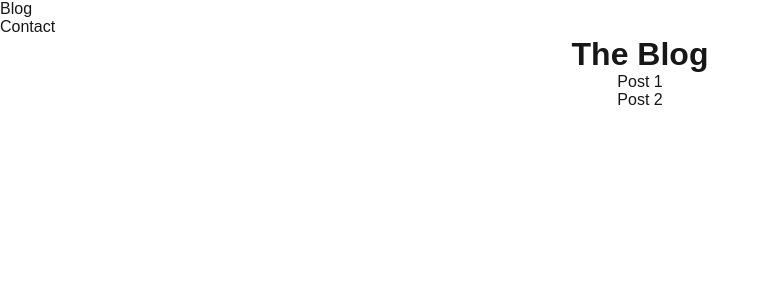
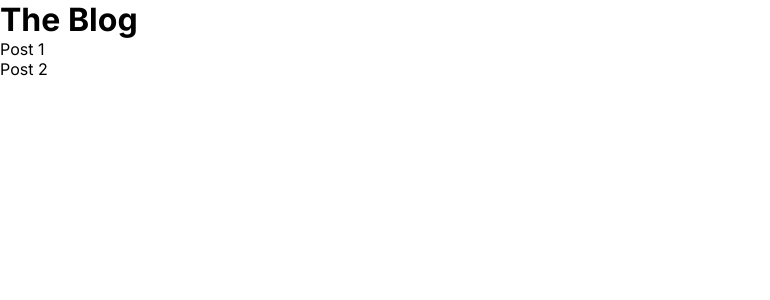
Before and after one commit to Nakatomi881/kingsofmontony, a Next.js app: page /blog in a window 1280 px wide. Shown: the top 300 px of the page, without its empty margins (0-770 px from the left). Built offline with nearby package versions, Linux system fonts and the light colour scheme.

Commit message:
updating content failing test

```diff
--- a/src/app/globals.css
+++ b/src/app/globals.css
@@ -1,41 +1,40 @@
-:root {
-  --background: #ffffff;
-  --foreground: #171717;
+:root{
+  --bg:white,
+  --textColor:black,
+  --softBg:#f0f0f0;
+  --softTextColor:#626262
 }
 
-@media (prefers-color-scheme: dark) {
-  :root {
-    --background: #0a0a0a;
-    --foreground: #ededed;
-  }
-}
-main{
-  text-align: center;
+*{
+  padding: 0;
+  margin: 0;
+  box-sizing: border-box;
 }
 
-html,
-body {
+
+body{
   max-width: 100vw;
   overflow-x: hidden;
 }
 
-body {
-  color: var(--foreground);
-  background: var(--background);
-  font-family: Arial, Helvetica, sans-serif;
-  -webkit-font-smoothing: antialiased;
-  -moz-osx-font-smoothing: grayscale;
+a{
+  color: inherit;
+  text-decoration: none;
 }
 
-* {
-  box-sizing: border-box;
-  padding: 0;
-  margin: 0;
+.container{
+  min-height: 100vh;
+  background-color: var(--bg);
+  color: var(--textColor);
 }
 
-a {
-  color: inherit;
-  text-decoration: none;
+.wrapper{
+  max-width: 1536px;
+  margin-left: auto;
+  margin-right: auto;
+  background-color: blue;
+  padding-left: 80px;
+  padding-right: 80px;
 }
 
 @media (prefers-color-scheme: dark) {
@@ -43,3 +42,37 @@ a {
     color-scheme: dark;
   }
 }
+
+@media screen and (max-width:1536px) {
+  .wrapper{
+    max-width: 1336px;
+  }
+}
+
+@media screen and (max-width:1280px) {
+  .wrapper{
+    max-width: 1024px;
+  }
+}
+
+@media screen and (max-width:1024px) {
+  .wrapper{
+    max-width: 768px;
+    padding-left: 40px;
+    padding-right: 40px;
+  }
+}
+
+@media screen and (max-width:768px) {
+  .wrapper{
+    max-width: 640px;
+
+  }
+}
+
+@media screen and (max-width:640px) {
+  .wrapper{
+    max-width: 475px;
+
+  }
+}
--- a/src/app/layout.js
+++ b/src/app/layout.js
@@ -1,30 +1,16 @@
-import localFont from "next/font/local";
 import "./globals.css";
-import MainHeader from "./main-header";
+import { Inter } from 'next/font/google'
 
-const geistSans = localFont({
-  src: "./fonts/GeistVF.woff",
-  variable: "--font-geist-sans",
-  weight: "100 900",
-});
-const geistMono = localFont({
-  src: "./fonts/GeistMonoVF.woff",
-  variable: "--font-geist-mono",
-  weight: "100 900",
-});
-
-export const metadata = {
-  title: "Create Next App",
-  description: "Generated by create next app",
-};
+const inter = Inter({ subsets: ['latin'] })
 
 export default function RootLayout({ children }) {
   return (
     <html lang="en">
-      <body className={`${geistSans.variable} ${geistMono.variable}`}>
-        <MainHeader />
-        {children}
-      </body>
+      <body className={inter.className}>
+        <div className="container">
+          {children}
+        </div>
+        </body>
     </html>
-  );
+  )
 }
```
Also changed, not shown: src/app/page.js (+5 -2 lines).
